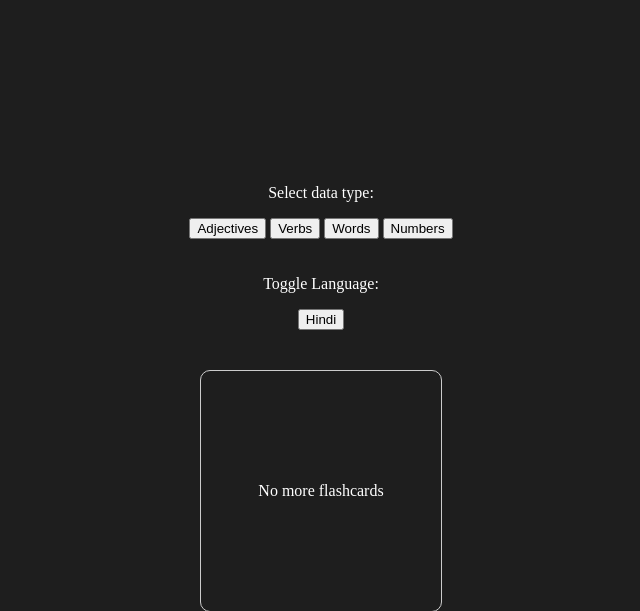
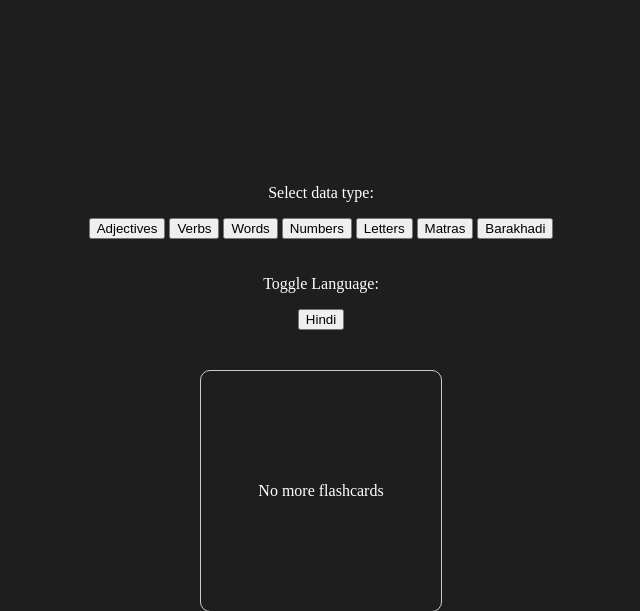
Before and after one commit to andym-dev/Hindi, a Flask app: template templates/index.html in a window 1280 px wide. Shown: the top 611 px of the page, without its empty margins (319-959 px from the left). Run offline with Flask 3, Linux system fonts and the light colour scheme; the template is opened without the code that fills it, so the values that code supplies are empty.

Commit message:
Added letters and Barakhadi to vocab

```diff
--- /dev/null
+++ b/json_data/matras.json
@@ -0,0 +1 @@
+[{"English":"aa","Hindi":"\u093e"},{"English":"i","Hindi":"\u093f"},{"English":"ii","Hindi":"\u0940"},{"English":"u","Hindi":"\u0941"},{"English":"uu","Hindi":"\u0942"},{"English":"ri","Hindi":"\u0943"},{"English":"e","Hindi":"\u0947"},{"English":"ai","Hindi":"\u0948"},{"English":"o","Hindi":"\u094b"},{"English":"au","Hindi":"\u094c"},{"English":"an","Hindi":"\u0902"},{"English":"ah","Hindi":"\u0903"}]
--- a/templates/index.html
+++ b/templates/index.html
@@ -20,6 +20,9 @@
                 <button type="submit" name="data_type" value="Verbs">Verbs</button>
                 <button type="submit" name="data_type" value="Words">Words</button>
                 <button type="submit" name="data_type" value="Numbers">Numbers</button>
+                <button type="submit" name="data_type" value="Letters">Letters</button>
+                <button type="submit" name="data_type" value="Matras">Matras</button>
+                <button type="submit" name="data_type" value="Barakhadi">Barakhadi</button>
             </form>
         </div>
         <div class="toggle-language">
```
Also changed, not shown: json_data/barakhadi.json (added, +1 -0 lines), json_data/letters.json (added, +1 -0 lines), 1 other file.
